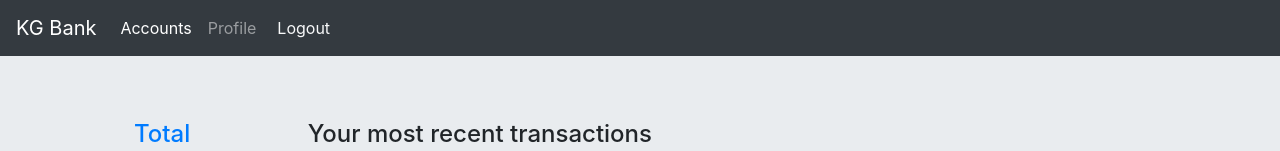
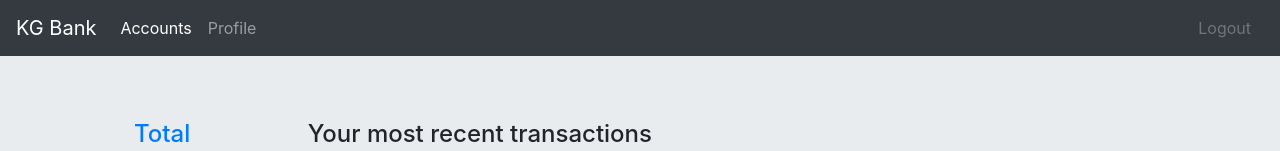
Before and after one commit to dnjavier/ng5-bank, an Angular app: page /main/accounts in a window 1280 px wide. Shown: the top 151 px of the page. Built offline with nearby package versions, Linux system fonts and the light colour scheme; sample sign-in values are in the browser's storage.

Commit message:
nav styles

```diff
--- a/src/app/dashboard/ds-shared/main-navigation/main-navigation.component.html
+++ b/src/app/dashboard/ds-shared/main-navigation/main-navigation.component.html
@@ -4,13 +4,13 @@
     aria-expanded="false" aria-label="Toggle navigation">
     <span class="navbar-toggler-icon"></span>
   </button>
-  <div class="collapse navbar-collapse" id="navbarNavAltMarkup">
-    <div class="navbar-nav ">
+  <div class="collapse navbar-collapse justify-content-end" id="navbarNavAltMarkup">
+    <div class="navbar-nav full-width">
       <a class="nav-link" [routerLinkActive]="['active']" [routerLinkActiveOptions]="{exact:true}" [routerLink]="['accounts']">Accounts</a>
       <a class="nav-link" [routerLinkActive]="['active']" [routerLinkActiveOptions]="{exact:true}" [routerLink]="['profile']">Profile</a>
     </div>
-    <div class="float-right">
-      <a class="btn text-light" (click)="logout()">Logout</a>
+    <div class=" ">
+      <a class="btn text-secondary" (click)="logout()">Logout</a>
     </div>
 
   </div>
--- a/src/app/dashboard/ds-shared/main-navigation/main-navigation.component.scss
+++ b/src/app/dashboard/ds-shared/main-navigation/main-navigation.component.scss
@@ -0,0 +1,3 @@
+.full-width {
+    width: 100%;
+}
--- a/src/app/login/login.component.ts
+++ b/src/app/login/login.component.ts
@@ -20,7 +20,7 @@ export class LoginComponent implements OnInit {
   }
 
   login(){
-    console.log(this.emailInput, this.passwordInput);
+
     this.auth.login(this.emailInput, this.passwordInput)
       .subscribe(
         data => {
--- a/src/app/services/authentication.service.ts
+++ b/src/app/services/authentication.service.ts
@@ -14,10 +14,10 @@ import { appConfig } from '../app.config';
 @Injectable()
 export class AuthenticationService {
 
-    user = {
-        email:"test@test.com",
-        password:"12qw12qw"
-    }
+    // user = {
+    //     email:"test@test.com",
+    //     password:"12qw12qw"
+    // }
 
   	userLoggedIn: boolean = false;
     loggedInUser: string;
@@ -56,7 +56,7 @@ export class AuthenticationService {
     login(loginEmail: string, loginPassword: string) {
         return this.http.post<any>(appConfig.apiUrl + '/users/authenticate', { username: loginEmail, password: loginPassword })
         .map(user => {
-            console.log(user);
+            // console.log(user);
             // login successful if there's a jwt token in the response
             if (user && user.token) {
                 // store user details and jwt token in local storage to keep user logged in between page refreshes
--- a/src/app/shared/navbar/navbar.component.html
+++ b/src/app/shared/navbar/navbar.component.html
@@ -1,11 +1,11 @@
-<nav class="navbar navbar-expand-md navbar-dark bg-dark">
+<nav class="navbar navbar-expand-md navbar-dark bg-dark ">
   <a class="navbar-brand" [routerLinkActive]="['active']" [routerLinkActiveOptions]="{exact:true}" [routerLink]="['']">KG Bank</a>
   <button class="navbar-toggler" type="button" data-toggle="collapse" data-target="#navbarNavAltMarkup" aria-controls="navbarNavAltMarkup"
     aria-expanded="false" aria-label="Toggle navigation">
     <span class="navbar-toggler-icon"></span>
   </button>
-  <div class="collapse navbar-collapse" id="navbarNavAltMarkup">
-    <div class="navbar-nav ">
+  <div class="collapse navbar-collapse justify-content-end" id="navbarNavAltMarkup">
+    <div class="navbar-nav float-right">
       <a class="nav-link" [routerLinkActive]="['active']" [routerLinkActiveOptions]="{exact:true}" [routerLink]="['/login']">Log In</a>
     </div>
   </div>
```
